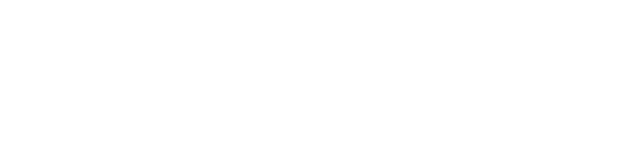
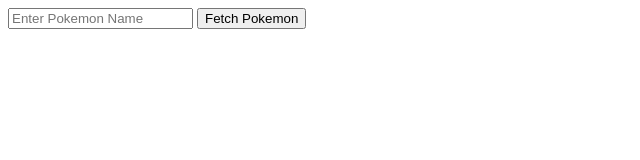
Before and after one commit to Dinesh107/IT_Carrer_Challenge_Mern, a plain HTML site: page index.html in a window 1280 px wide. Shown: the whole page, without its empty margins (0-640 px from the left). Drawn offline with Linux system fonts and the light colour scheme; no server answers.

Commit message:
sixth commit

```diff
--- a/index.html
+++ b/index.html
@@ -318,6 +318,12 @@ Inline css Internal css external css
 
    <button id="myButton">Button 1</button>   -->
 
+   <input type="text" id="pokemonName" placeholder="Enter Pokemon Name">
+   <button onclick="fetchData()">Fetch Pokemon</button>
+   <br><br>
+
+   <img src="" alt="pokemon images" id="pokemonImages" style="display: none">
+
    <script src="index.js"></script>
 </body>
 </html>
--- a/index.js
+++ b/index.js
@@ -2160,7 +2160,6 @@ function takeOutTrash() {
 
 
 async function doChores() {
-
    try {
     const walkDogResult = await walkDog();
     console.log(walkDogResult);
@@ -2180,5 +2179,134 @@ doChores();
 
 
 
+
+
+
+
 // json files
 // fetch data from an API
+
+
+// json files - (Javascript object notation), data-interchange format used for exchanging data b/w server and web app JSON files
+
+// {key:value} or [value1, value2, value3]
+
+
+// JSON.stringify() - converts a js object to json string
+// JSON.parse() - converts JSON string to JS object
+
+
+
+// const names = ["Ram", "Vicky", "John", "Aslam"];
+
+// const person = {"name": "Ram","age": 29,"isEmployes": true,"hobbies": ["football", "books reading", "cooking"]}
+
+
+
+// const jsonString = JSON.stringify(names);
+// console.log(names);
+// console.log(jsonString);
+
+// const jsonString = JSON.stringify(person);
+// console.log(person);
+// console.log(jsonString);
+
+// const people = [ {"name": "Ram","age": 29,"isEmployes": true},
+//                  {"name": "Shyam", "age": 32, "isEmployes": false},
+//                  {"name": "Gopal","age": 31,"isEmployes": true}]
+
+// const jsonString = JSON.stringify(people);
+// console.log(people);
+// console.log(jsonString);
+
+// const jsonNames = `["Ram", "Vicky", "John", "Aslam"]`;
+
+// const jsonPerson = `{"name": "Ram","age": 29,"isEmployes": true,"hobbies": ["football", "books reading", "cooking"]}`
+
+// const jsonPeople = `[{"name": "Ram","age": 29,"isEmployes": true},
+//                      {"name": "Shyam", "age": 32, "isEmployes": false},
+//                      {"name": "Gopal","age": 31,"isEmployes": true
+//                      }]`;
+
+//const parsedData = JSON.parse(jsonNames);
+
+// console.log(jsonNames);
+// console.log(parsedData);
+
+
+// const parsedData = JSON.parse(jsonPerson);
+
+// console.log(jsonPerson);
+// console.log(parsedData);
+
+
+// const parsedData = JSON.parse(jsonPeople);
+
+// console.log(jsonPeople);
+// console.log(parsedData);
+
+
+
+// fetching - it is function
+
+// fetch("as relative file path" or "absolute file path")
+
+// fetch("person.json")
+//      .then(response => response.json())
+//      .then(value => console.log(value))
+
+
+// fetch("names.json")
+//      .then(response => response.json())
+//      .then(value => console.log(value))
+
+
+// fetch("people.json")
+//      .then(response => response.json())
+//      .then(values => values.forEach(value => console.log(value)))
+//      .catch(error => console.error(error));
+
+
+
+
+
+
+// fetch data from an API - finction used for making HTTP requests to fetch resourses.
+// (JSON style data, images, files)
+
+// simplifies asynchronous data fetching in js and used for interacting with APIs to retrive and send data asynchronously over the web
+
+// fetch(url, {method: 'POST'})
+// fetch(url, {method: 'GET'})
+// fetch(url, {method: 'DELETE'})
+// fetch(url, {method: 'PUT'})
+
+// fetch("https://pokeapi.co/api/v2/pokemon/pikachu/")
+//       .then(response => {
+//         if(!response.ok) {
+//             throw new Error(`HTTP error! status: ${response.status}, sorry could not fetch the resourses`);
+//         }
+//         return response.json();
+//       })
+//       .then(data => console.log(data))
+//       .catch(error => console.error(error));
+
+fetchData();
+
+async function fetchData() {
+    try {
+      const pokemonName = document.getElementById("pokemonName").value.toLowerCase();
+      const response = await fetch(`https://pokeapi.co/api/v2/pokemon/${pokemonName}`)
+      if(!response.ok) {
+        throw new Error(`HTTP error! status: ${response.status}, sorry could not fetch the resourses`);
+      }
+      const data = await response.json();
+      console.log(data);
+      const pokemonImage = data.sprites.front_default;
+      const imageEle = document.getElementById("pokemonImages");
+      imageEle.src = pokemonImage;
+      imageEle.style.display = "block";
+    } catch(error) {
+       console.log(error);
+    }
+}
```
